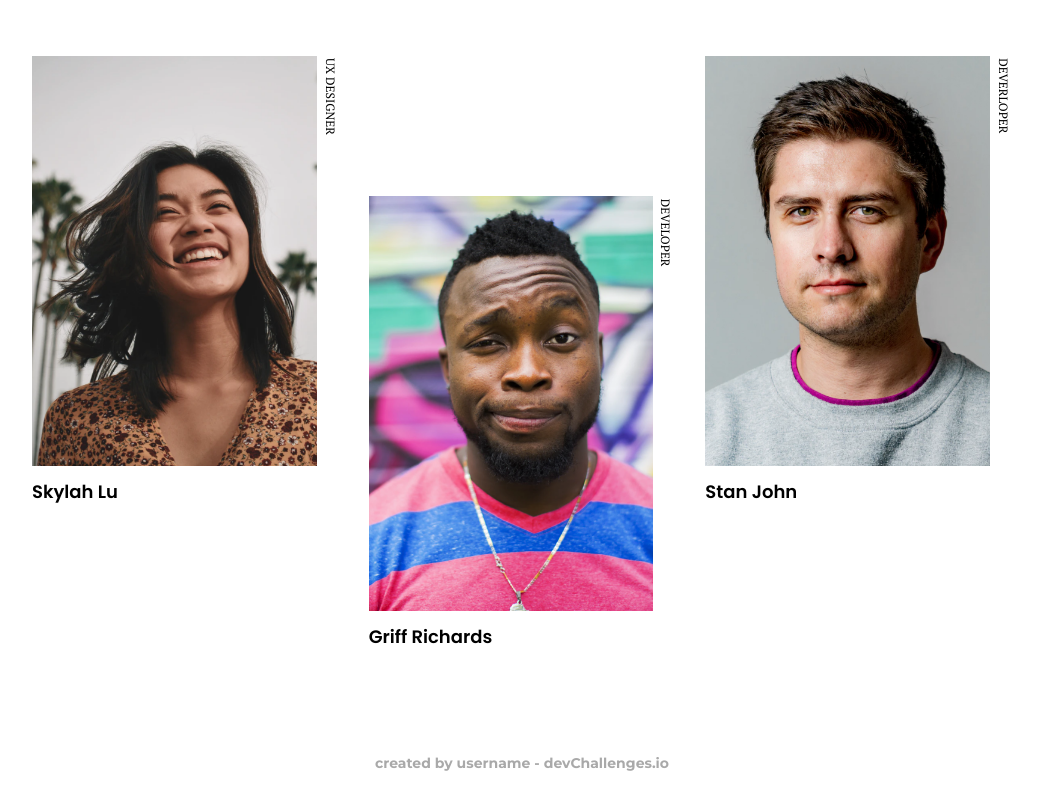
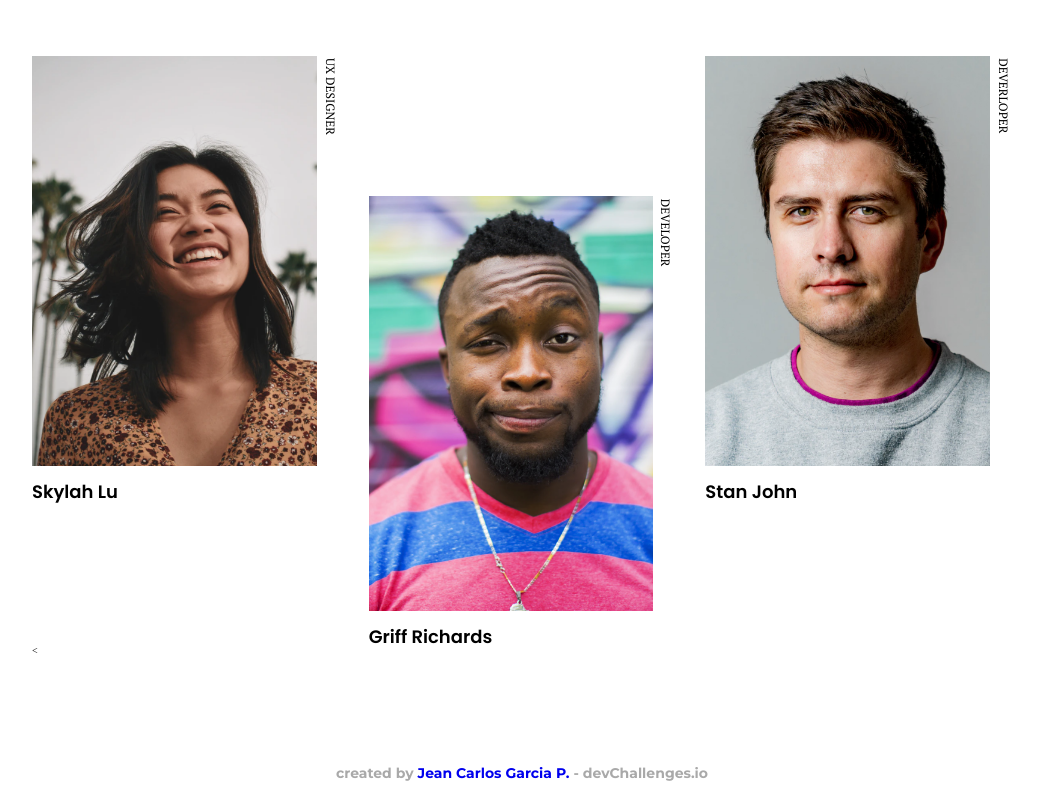
Before and after one commit to jeancarlos3197/challenges_Frontend, a plain HTML site: page my-team-page-master/index.html in a window 1280 px wide. Shown: the part 876-1676 px from the top of the page, without its empty margins (118-1157 px from the left). Drawn offline with Linux system fonts and the light colour scheme.

Commit message:
My team page master modified

```diff
--- a/my-team-page-master/index.html
+++ b/my-team-page-master/index.html
@@ -4,7 +4,7 @@
     <meta charset="UTF-8">
     <meta http-equiv="X-UA-Compatible" content="IE=edge">
     <meta name="viewport" content="width=device-width, initial-scale=1.0">
-    <title>Document</title>
+    <title>my-team-page-master</title>
     <link rel="stylesheet" href="./style/reset200802.css">
     <link rel="stylesheet" href="./style/style.css">
 </head>
@@ -85,8 +85,8 @@
                 </div>
             </div>
         </main>
-        <footer class="footer">
-            <p>created by username - devChallenges.io</p>
+        <<footer class="footer">
+            <p>created by <a href="https://devchallenges.io/portfolio/jeancarlos3197">Jean Carlos Garcia P.</a> - devChallenges.io</p>
         </footer>
     </div>
 </body>
--- a/my-team-page-master/style/style.css
+++ b/my-team-page-master/style/style.css
@@ -98,6 +98,9 @@ h3{
     text-align: center;
     color: #A9A9A9;
 }
+.footer a{
+    text-decoration: none;
+}
 
 @media (max-width: 1300px){
     .wrapper{
```
